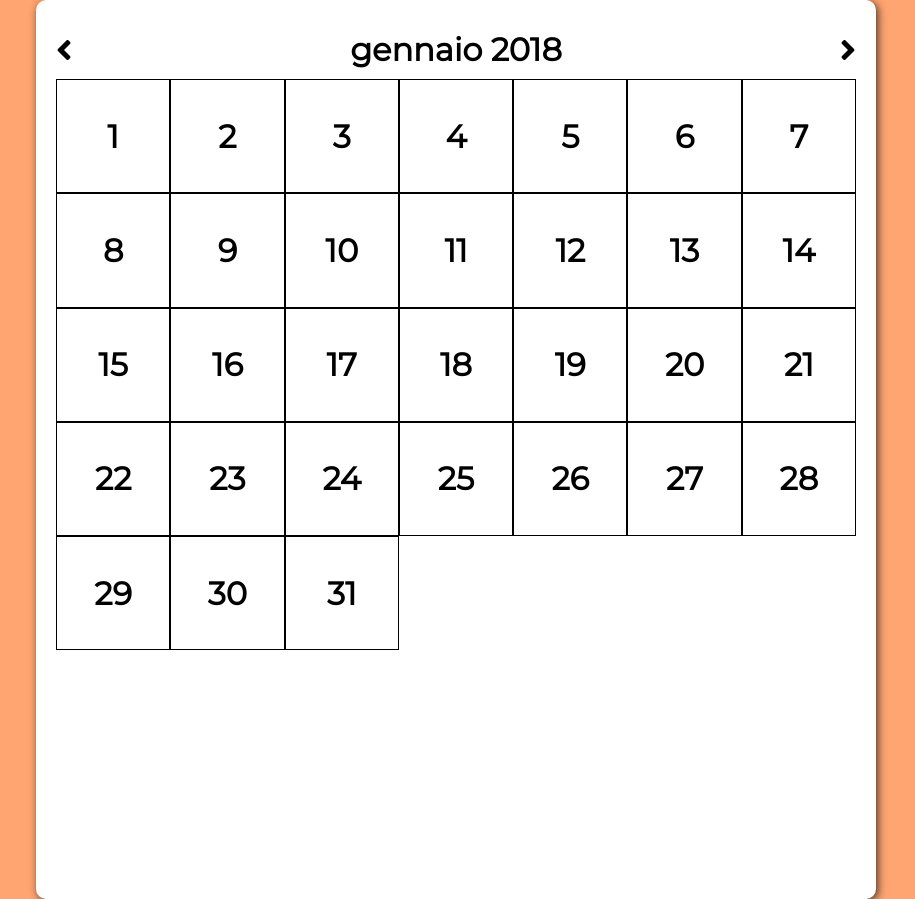
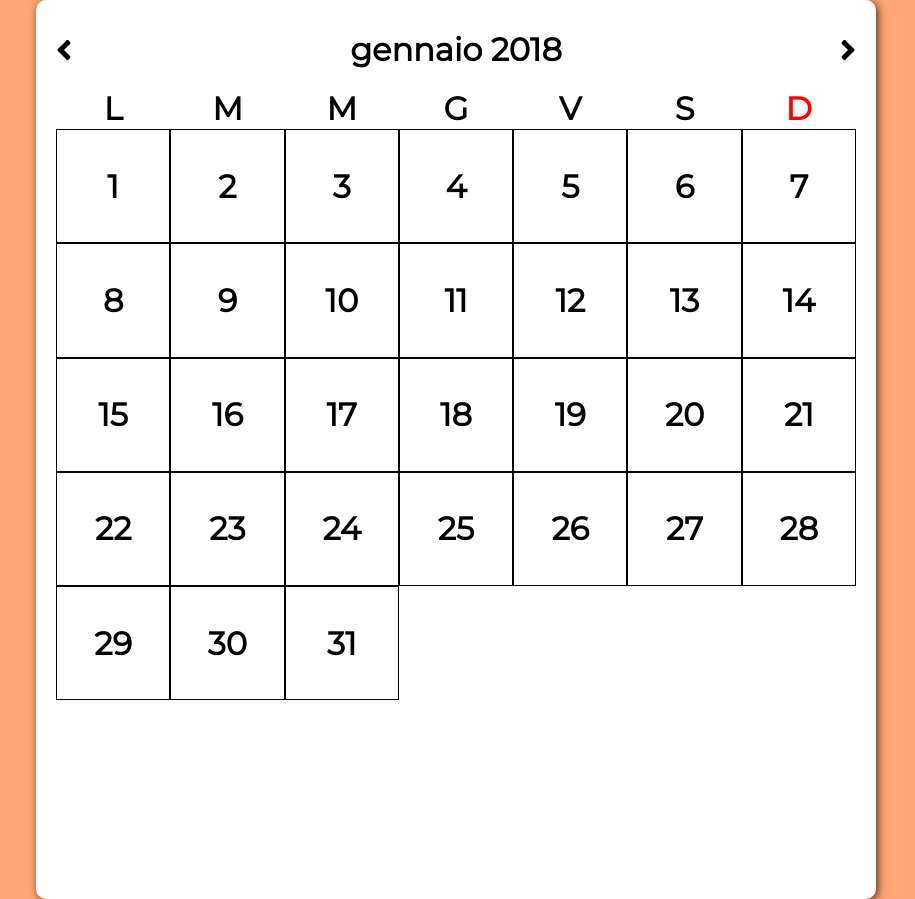
Before and after one commit to fabrynet/ajax-ex-calendar, a plain HTML site: page index.html in a window 1280 px wide. Shown: the whole page, without its empty margins (184-1099 px from the left). Drawn offline with nearby package versions, Linux system fonts and the light colour scheme; no server answers.

Commit message:
Giorni del mese disposti secondo i giorni della settimana.

```diff
--- a/css/master.css
+++ b/css/master.css
@@ -107,3 +107,8 @@ ul {
 .red {
   color: red;
 }
+.day-of-week {
+  width: calc(100% / 7);
+  height: 50px;
+  float: left;
+}
--- a/index.html
+++ b/index.html
@@ -34,6 +34,15 @@
         <div class="months">
 
         </div>
+        <div class="days-of-week">
+          <div class="day-of-week" data-week="0"><h1>L</h1></div>
+          <div class="day-of-week" data-week="1"><h1>M</h1></div>
+          <div class="day-of-week" data-week="2"><h1>M</h1></div>
+          <div class="day-of-week" data-week="3"><h1>G</h1></div>
+          <div class="day-of-week" data-week="4"><h1>V</h1></div>
+          <div class="day-of-week" data-week="5"><h1>S</h1></div>
+          <div class="day-of-week red" data-week="6"><h1>D</h1></div>
+        </div>
         <div class="days">
 
         </div>
--- a/js/script.js
+++ b/js/script.js
@@ -88,11 +88,33 @@ function drawDays (month, year) {
   var compiled = Handlebars.compile(template);
 
   for (var i = 1; i <= monthDays; i++) {
+
+    var weekDay = mom.weekday();
+    // var day = mom.day(i);
+
+    if (i == 1) {
+      console.log(weekDay);
+      for (var j = 0; j < weekDay; j++) {
+        var dayHTML = compiled({
+          day: '',
+          datecomplete: ''
+        });
+        target.prepend(dayHTML);
+      }
+    }
+
     var datecomplete = moment({ year: mom.year(), month: mom.month(), day: i});
     var dayHTML = compiled({
       day: i,
       datecomplete: datecomplete.format('YYYY-MM-DD')
     });
+
+    // if (day == 6) {
+    //   console.log(day);
+    //   var sunday = $('.day');
+    //   sunday.addClass('red');
+    // }
+
     target.append(dayHTML);
   }
 
```
